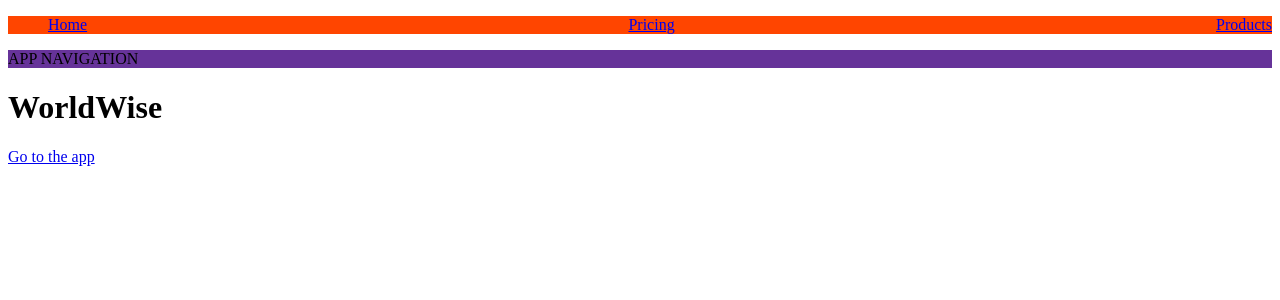
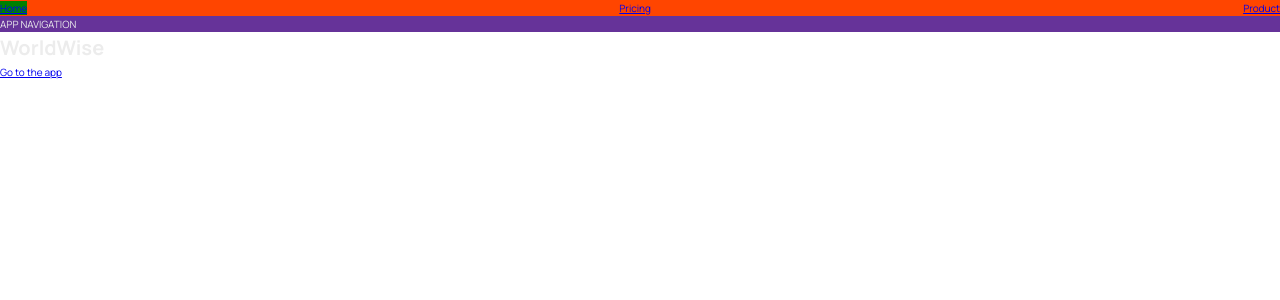
Before and after one commit to sheharyarr-ahmed/WorldWise, a React (Vite) app: page / in a window 1280 px wide. Shown: the top 300 px of the page. Built offline with nearby package versions, Linux system fonts and the light colour scheme.

Commit message:
more work realted css modules done

```diff
--- a/src/components/AppNav.module.css
+++ b/src/components/AppNav.module.css
@@ -1,3 +1,4 @@
+/* application of the css modules */
 .nav {
   background-color: rebeccapurple;
 }
--- a/src/components/PageNav.jsx
+++ b/src/components/PageNav.jsx
@@ -1,4 +1,4 @@
-import { Link } from "react-router-dom";
+import { NavLink } from "react-router-dom";
 import styles from "./PageNav.module.css";
 
 function PageNav() {
@@ -6,13 +6,15 @@
     <nav className={styles.nav}>
       <ul>
         <li>
-          <Link to="/">Home</Link>
+          <NavLink to="/" end>
+            Home
+          </NavLink>
         </li>
         <li>
-          <Link to="/pricing">Pricing</Link>
+          <NavLink to="/pricing">Pricing</NavLink>
         </li>
         <li>
-          <Link to="/products">Products</Link>
+          <NavLink to="/product">Product</NavLink>
         </li>
       </ul>
     </nav>
--- a/src/components/PageNav.module.css
+++ b/src/components/PageNav.module.css
@@ -1,3 +1,4 @@
+/* application of the css modules */
 .nav {
   background-color: orangered;
 }
@@ -7,3 +8,11 @@
   display: flex;
   justify-content: space-between;
 }
+/* to make an css property available global this way we use the global function
+:global(.test) {
+  background-color: orange;
+} */
+
+.nav :global(.active) {
+  background-color: green;
+}
--- /dev/null
+++ b/src/index.css
@@ -0,0 +1,78 @@
+/* Taken from getting started guide at: https://leafletjs.com/examples/quick-start/ */
+@import "https://unpkg.com/leaflet@1.7.1/dist/leaflet.css";
+@import "https://fonts.googleapis.com/css2?family=Manrope:wght@400;600;700;800&display=swap";
+
+/* These CSS variables are global, so they are available in all CSS modules */
+:root {
+  --color-brand--1: #ffb545;
+  --color-brand--2: #00c46a;
+
+  --color-dark--0: #242a2e;
+  --color-dark--1: #2d3439;
+  --color-dark--2: #42484d;
+  --color-light--1: #aaa;
+  --color-light--2: #ececec;
+  --color-light--3: #d6dee0;
+}
+
+* {
+  margin: 0;
+  padding: 0;
+  box-sizing: inherit;
+}
+
+html {
+  font-size: 62.5%;
+  box-sizing: border-box;
+}
+
+body {
+  font-family: "Manrope", sans-serif;
+  color: var(--color-light--2);
+  font-weight: 400;
+  line-height: 1.6;
+}
+
+label {
+  font-size: 1.6rem;
+  font-weight: 600;
+}
+
+input,
+textarea {
+  width: 100%;
+  padding: 0.8rem 1.2rem;
+  font-family: inherit;
+  font-size: 1.6rem;
+  border: none;
+  border-radius: 5px;
+  background-color: var(--color-light--3);
+  transition: all 0.2s;
+}
+
+input:focus {
+  outline: none;
+  background-color: #fff;
+}
+
+.cta:link,
+.cta:visited {
+  display: inline-block;
+  background-color: var(--color-brand--2);
+  color: var(--color-dark--1);
+  text-transform: uppercase;
+  text-decoration: none;
+  font-size: 1.6rem;
+  font-weight: 600;
+  padding: 1rem 3rem;
+  border-radius: 5px;
+}
+
+/*
+"importCSSModule": {
+    "prefix": "csm",
+    "scope": "javascript,typescript,javascriptreact",
+    "body": ["import styles from './${TM_FILENAME_BASE}.module.css'"],
+    "description": "Import CSS Module as `styles`"
+  },
+*/
--- a/src/main.jsx
+++ b/src/main.jsx
@@ -1,6 +1,7 @@
 import React from "react";
 import ReactDOM from "react-dom/client";
 import App from "./App.jsx";
+import "./index.css";
 
 ReactDOM.createRoot(document.getElementById("root")).render(
   <React.StrictMode>
```
